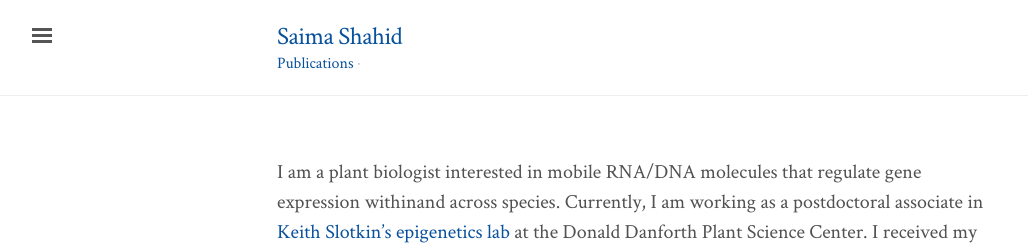
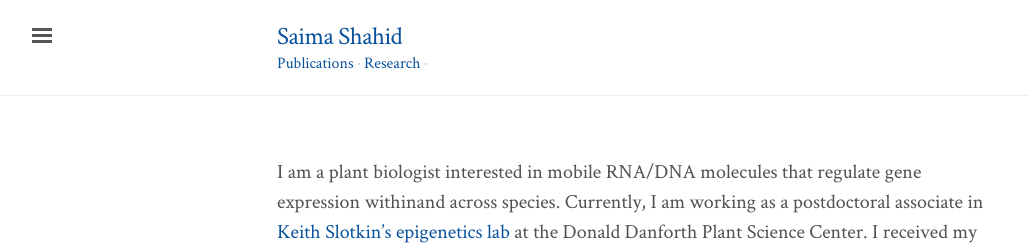
Before and after one commit to shahsam/saimashahid.github.io, a Jekyll site: the page built from index.md, in a window 1280 px wide. Shown: the top 247 px of the page, without its empty margins (3-1031 px from the left). Built offline with Jekyll 4.4.1, drawn with Linux system fonts in a browser that asks for light colours; nearby versions of some CDN libraries.

Commit message:
Update default.html

```diff
--- a/_layouts/default.html
+++ b/_layouts/default.html
@@ -18,6 +18,7 @@
 
             <div class="masthead-title-desktop-only">
                <a href="/publications.html">Publications</a> &middot;
+               <a href="/research/">Research</a> &middot;
             </div>
         </div>
       </div>
```
